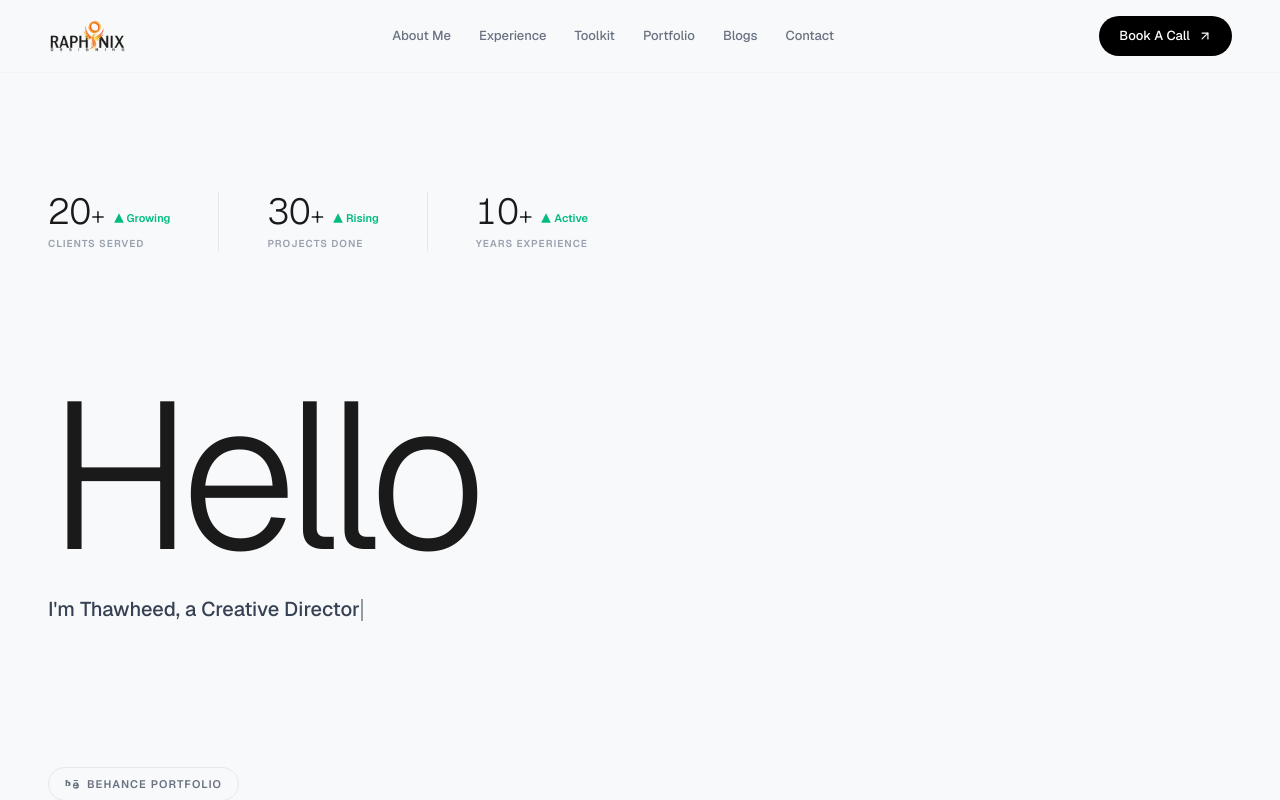
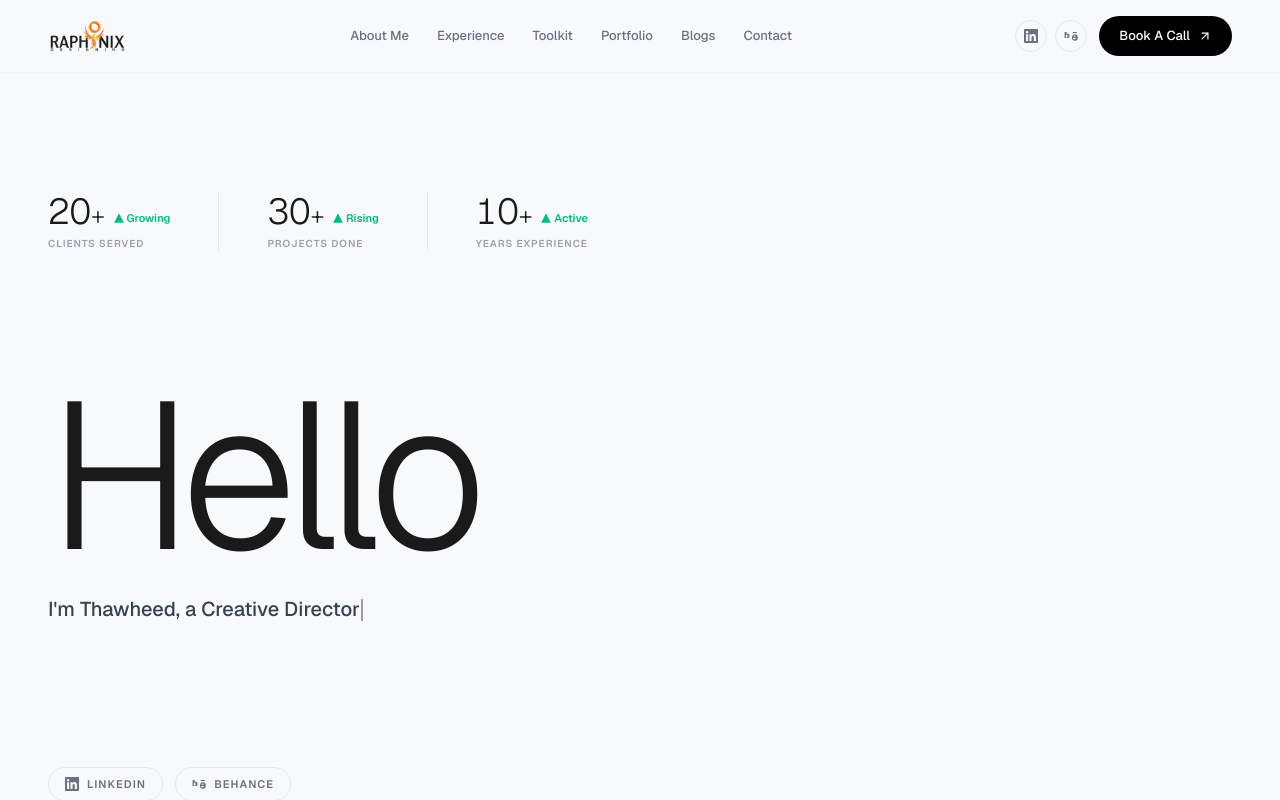
Before and after one commit to amaannn7/thouheed-portfolio, a Next.js app: page / in a window 1280 px wide. Shown: the top 800 px of the page. Built offline with nearby package versions, Linux system fonts and the light colour scheme.

Commit message:
added some changes

```diff
--- a/app/page.tsx
+++ b/app/page.tsx
@@ -373,8 +373,11 @@ function MobileDrawer() {
         <a href="mailto:thouheedshereef@gmail.com" className="inline-flex items-center gap-2 text-[13px] font-semibold text-[#1a1a1a]">
           <Mail className="w-4 h-4" /> thouheedshereef@gmail.com
         </a>
+        <a href="https://www.linkedin.com/in/thawheed-de-alwis" target="_blank" rel="noopener noreferrer" className="inline-flex items-center gap-2 text-[13px] font-semibold text-[#1a1a1a]">
+          <svg className="w-4 h-4" fill="currentColor" viewBox="0 0 24 24"><path d="M20.447 20.452h-3.554v-5.569c0-1.328-.027-3.037-1.852-3.037-1.853 0-2.136 1.445-2.136 2.939v5.667H9.351V9h3.414v1.561h.046c.477-.9 1.637-1.85 3.37-1.85 3.601 0 4.267 2.37 4.267 5.455v6.286zM5.337 7.433a2.062 2.062 0 01-2.063-2.065 2.064 2.064 0 112.063 2.065zm1.782 13.019H3.555V9h3.564v11.452zM22.225 0H1.771C.792 0 0 .774 0 1.729v20.542C0 23.227.792 24 1.771 24h20.451C23.2 24 24 23.227 24 22.271V1.729C24 .774 23.2 0 22.222 0h.003z" /></svg> LinkedIn
+        </a>
         <a href="https://www.behance.net/thouheeddealwis" target="_blank" rel="noopener noreferrer" className="inline-flex items-center gap-2 text-[13px] font-semibold text-[#1a1a1a]">
-          <svg className="w-4 h-4" viewBox="0 0 24 24" fill="currentColor"><path d="M22 7h-7V5h7v2zm1.726 10c-.442 1.297-2.029 3-5.101 3-3.074 0-5.051-1.598-5.051-5.355 0-3.590 1.925-5.744 5.051-5.744 3.074 0 4.814 1.867 5.101 4.996.047.437.069.885.069 1.353H15.5c.13 2.002 1.182 2.418 2.368 2.418 1.187 0 1.817-.694 2.063-1.667h3.795zm-7.44-3.667h3.569c-.051-1.453-.9-2.22-1.784-2.22-.929 0-1.645.748-1.785 2.22zM9.5 12.4c0 1.97-1.066 3.21-2.79 3.21-1.12 0-1.893-.453-2.21-1.193V15.5H1V5h3.5v3.827c.317-.693 1.007-1.127 2.21-1.127C8.434 7.7 9.5 8.957 9.5 12.4zm-3.414 0c0-1.518-.513-2.4-1.42-2.4-.907 0-1.416.882-1.416 2.4 0 1.516.51 2.4 1.416 2.4.907 0 1.42-.884 1.42-2.4z" /></svg> Behance Portfolio
+          <svg className="w-4 h-4" viewBox="0 0 24 24" fill="currentColor"><path d="M22 7h-7V5h7v2zm1.726 10c-.442 1.297-2.029 3-5.101 3-3.074 0-5.051-1.598-5.051-5.355 0-3.590 1.925-5.744 5.051-5.744 3.074 0 4.814 1.867 5.101 4.996.047.437.069.885.069 1.353H15.5c.13 2.002 1.182 2.418 2.368 2.418 1.187 0 1.817-.694 2.063-1.667h3.795zm-7.44-3.667h3.569c-.051-1.453-.9-2.22-1.784-2.22-.929 0-1.645.748-1.785 2.22zM9.5 12.4c0 1.97-1.066 3.21-2.79 3.21-1.12 0-1.893-.453-2.21-1.193V15.5H1V5h3.5v3.827c.317-.693 1.007-1.127 2.21-1.127C8.434 7.7 9.5 8.957 9.5 12.4zm-3.414 0c0-1.518-.513-2.4-1.42-2.4-.907 0-1.416.882-1.416 2.4 0 1.516.51 2.4 1.416 2.4.907 0 1.42-.884 1.42-2.4z" /></svg> Behance
         </a>
       </div>
     </div>
@@ -404,6 +407,19 @@ export default function Home() {
               ))}
             </div>
             <div className="flex items-center gap-3">
+              {/* Social icons — desktop only */}
+              <div className="hidden md:flex items-center gap-2">
+                <a href="https://www.linkedin.com/in/thawheed-de-alwis" target="_blank" rel="noopener noreferrer"
+                  aria-label="LinkedIn"
+                  className="w-8 h-8 flex items-center justify-center rounded-full border border-gray-200 text-gray-500 hover:border-gray-900 hover:text-gray-900 transition-all duration-200">
+                  <svg className="w-3.5 h-3.5" fill="currentColor" viewBox="0 0 24 24"><path d="M20.447 20.452h-3.554v-5.569c0-1.328-.027-3.037-1.852-3.037-1.853 0-2.136 1.445-2.136 2.939v5.667H9.351V9h3.414v1.561h.046c.477-.9 1.637-1.85 3.37-1.85 3.601 0 4.267 2.37 4.267 5.455v6.286zM5.337 7.433a2.062 2.062 0 01-2.063-2.065 2.064 2.064 0 112.063 2.065zm1.782 13.019H3.555V9h3.564v11.452zM22.225 0H1.771C.792 0 0 .774 0 1.729v20.542C0 23.227.792 24 1.771 24h20.451C23.2 24 24 23.227 24 22.271V1.729C24 .774 23.2 0 22.222 0h.003z" /></svg>
+                </a>
+                <a href="https://www.behance.net/thouheeddealwis" target="_blank" rel="noopener noreferrer"
+                  aria-label="Behance"
+                  className="w-8 h-8 flex items-center justify-center rounded-full border border-gray-200 text-gray-500 hover:border-gray-900 hover:text-gray-900 transition-all duration-200">
+                  <svg className="w-3.5 h-3.5" fill="currentColor" viewBox="0 0 24 24"><path d="M22 7h-7V5h7v2zm1.726 10c-.442 1.297-2.029 3-5.101 3-3.074 0-5.051-1.598-5.051-5.355 0-3.590 1.925-5.744 5.051-5.744 3.074 0 4.814 1.867 5.101 4.996.047.437.069.885.069 1.353H15.5c.13 2.002 1.182 2.418 2.368 2.418 1.187 0 1.817-.694 2.063-1.667h3.795zm-7.44-3.667h3.569c-.051-1.453-.9-2.22-1.784-2.22-.929 0-1.645.748-1.785 2.22zM9.5 12.4c0 1.97-1.066 3.21-2.79 3.21-1.12 0-1.893-.453-2.21-1.193V15.5H1V5h3.5v3.827c.317-.693 1.007-1.127 2.21-1.127C8.434 7.7 9.5 8.957 9.5 12.4zm-3.414 0c0-1.518-.513-2.4-1.42-2.4-.907 0-1.416.882-1.416 2.4 0 1.516.51 2.4 1.416 2.4.907 0 1.42-.884 1.42-2.4z" /></svg>
+                </a>
+              </div>
               <a href="tel:+94779081798"
                 className="flex items-center gap-2 px-5 py-2.5 bg-black text-white rounded-full text-[13px] font-medium hover:bg-gray-800 active:scale-95 transition-all duration-200">
                 Book A Call <ArrowUpRight className="w-3.5 h-3.5" />
@@ -450,7 +466,16 @@ export default function Home() {
 
               {/* Social links + scroll hint */}
               <div className="flex flex-col gap-4 animate-fade-up delay-400 mt-6">
-                <div className="flex items-center gap-4">
+                <div className="flex items-center gap-3">
+                  <a
+                    href="https://www.linkedin.com/in/thawheed-de-alwis"
+                    target="_blank"
+                    rel="noopener noreferrer"
+                    className="inline-flex items-center gap-2 text-[11px] font-semibold uppercase tracking-widest text-gray-500 border border-gray-200 rounded-full px-4 py-2 hover:border-gray-900 hover:text-gray-900 transition-all duration-200"
+                  >
+                    <svg className="w-3.5 h-3.5" fill="currentColor" viewBox="0 0 24 24"><path d="M20.447 20.452h-3.554v-5.569c0-1.328-.027-3.037-1.852-3.037-1.853 0-2.136 1.445-2.136 2.939v5.667H9.351V9h3.414v1.561h.046c.477-.9 1.637-1.85 3.37-1.85 3.601 0 4.267 2.37 4.267 5.455v6.286zM5.337 7.433a2.062 2.062 0 01-2.063-2.065 2.064 2.064 0 112.063 2.065zm1.782 13.019H3.555V9h3.564v11.452zM22.225 0H1.771C.792 0 0 .774 0 1.729v20.542C0 23.227.792 24 1.771 24h20.451C23.2 24 24 23.227 24 22.271V1.729C24 .774 23.2 0 22.222 0h.003z" /></svg>
+                    LinkedIn
+                  </a>
                   <a
                     href="https://www.behance.net/thouheeddealwis"
                     target="_blank"
@@ -458,7 +483,7 @@ export default function Home() {
                     className="inline-flex items-center gap-2 text-[11px] font-semibold uppercase tracking-widest text-gray-500 border border-gray-200 rounded-full px-4 py-2 hover:border-gray-900 hover:text-gray-900 transition-all duration-200"
                   >
                     <svg className="w-3.5 h-3.5" viewBox="0 0 24 24" fill="currentColor"><path d="M22 7h-7V5h7v2zm1.726 10c-.442 1.297-2.029 3-5.101 3-3.074 0-5.051-1.598-5.051-5.355 0-3.590 1.925-5.744 5.051-5.744 3.074 0 4.814 1.867 5.101 4.996.047.437.069.885.069 1.353H15.5c.13 2.002 1.182 2.418 2.368 2.418 1.187 0 1.817-.694 2.063-1.667h3.795zm-7.44-3.667h3.569c-.051-1.453-.9-2.22-1.784-2.22-.929 0-1.645.748-1.785 2.22zM9.5 12.4c0 1.97-1.066 3.21-2.79 3.21-1.12 0-1.893-.453-2.21-1.193V15.5H1V5h3.5v3.827c.317-.693 1.007-1.127 2.21-1.127C8.434 7.7 9.5 8.957 9.5 12.4zm-3.414 0c0-1.518-.513-2.4-1.42-2.4-.907 0-1.416.882-1.416 2.4 0 1.516.51 2.4 1.416 2.4.907 0 1.42-.884 1.42-2.4z" /></svg>
-                    Behance Portfolio
+                    Behance
                   </a>
                 </div>
                 <div className="flex items-center gap-3">
@@ -780,18 +805,31 @@ export default function Home() {
                     </p>
                     <h2 className="text-4xl font-semibold leading-tight">Latest Blog Posts</h2>
                   </div>
-                  <p className="text-[13px] text-gray-500 max-w-md leading-relaxed">
-                    Thoughts on leadership, learning, and people strategy from real projects and community engagement.
-                  </p>
+                  <div className="flex flex-col gap-4">
+                    <p className="text-[13px] text-gray-500 max-w-md leading-relaxed">
+                      Thoughts on leadership, learning, and people strategy from real projects and community engagement.
+                    </p>
+                    <div className="flex items-center gap-4">
+                      <a href="https://www.linkedin.com/in/thawheed-de-alwis" target="_blank" rel="noopener noreferrer" className="inline-flex items-center gap-2 text-[12px] font-semibold text-[#1a1a1a] hover:text-blue-600 transition-colors duration-200">
+                        <svg className="w-4 h-4" fill="currentColor" viewBox="0 0 24 24"><path d="M20.447 20.452h-3.554v-5.569c0-1.328-.027-3.037-1.852-3.037-1.853 0-2.136 1.445-2.136 2.939v5.667H9.351V9h3.414v1.561h.046c.477-.9 1.637-1.85 3.37-1.85 3.601 0 4.267 2.37 4.267 5.455v6.286zM5.337 7.433a2.062 2.062 0 01-2.063-2.065 2.064 2.064 0 112.063 2.065zm1.782 13.019H3.555V9h3.564v11.452zM22.225 0H1.771C.792 0 0 .774 0 1.729v20.542C0 23.227.792 24 1.771 24h20.451C23.2 24 24 23.227 24 22.271V1.729C24 .774 23.2 0 22.222 0h.003z" /></svg>
+                        LinkedIn
+                      </a>
+                      <span className="text-gray-200">·</span>
+                      <a href="https://www.behance.net/thouheeddealwis" target="_blank" rel="noopener noreferrer" className="inline-flex items-center gap-2 text-[12px] font-semibold text-[#1a1a1a] hover:text-blue-500 transition-colors duration-200">
+                        <svg className="w-4 h-4" fill="currentColor" viewBox="0 0 24 24"><path d="M22 7h-7V5h7v2zm1.726 10c-.442 1.297-2.029 3-5.101 3-3.074 0-5.051-1.867-5.051-5.449 0-3.563 1.98-5.551 5.001-5.551 3.055 0 4.73 1.989 5.101 4.994.047.437.069.885.069 1.352H15.5c.13 2.002 1.182 2.418 2.368 2.418 1.187 0 1.817-.694 2.063-1.767h3.795zm-7.44-3.667h3.569c-.051-1.453-.9-2.22-1.784-2.22-.929 0-1.645.748-1.785 2.22zM9.5 12.4c0 1.97-1.066 3.21-2.79 3.21-1.12 0-1.893-.453-2.21-1.193V15.5H1V5h3.5v3.827c.317-.693 1.007-1.127 2.21-1.127C8.434 7.7 9.5 8.957 9.5 12.4zm-3.414 0c0-1.518-.513-2.4-1.42-2.4-.907 0-1.416.882-1.416 2.4 0 1.516.51 2.4 1.416 2.4.907 0 1.42-.884 1.42-2.4z" /></svg>
+                        Behance
+                      </a>
+                    </div>
+                  </div>
                 </div>
               </Reveal>
 
-              <div className="grid grid-cols-1 md:grid-cols-2 gap-6">
+              <div className="grid grid-cols-1 md:grid-cols-3 gap-6">
                 <Reveal delay={100}>
                   <article className="group bg-[#f8f9fa] border border-gray-100 rounded-3xl overflow-hidden hover:shadow-lg transition-all duration-300">
                     <a href="https://thawheed-de-alwis.blogspot.com/2025/08/hr-recruitment-topics-subcategories.html" target="_blank" rel="noopener noreferrer" className="block">
                       <div className="relative w-full aspect-[16/10] overflow-hidden">
-                        <Image src="/blog-1.jpg" alt="HR Recruitment Topics & Subcategories" fill sizes="(max-width: 768px) 100vw, 50vw" className="object-cover transition-transform duration-700 group-hover:scale-105" />
+                        <Image src="/blog-1.jpg" alt="HR Recruitment Topics & Subcategories" fill sizes="(max-width: 768px) 100vw, 33vw" className="object-cover transition-transform duration-700 group-hover:scale-105" />
                       </div>
                       <div className="p-6">
                         <p className="text-[10px] font-semibold uppercase tracking-widest text-gray-400 mb-3">August 01, 2025</p>
@@ -811,13 +849,33 @@ export default function Home() {
                   <article className="group bg-[#f8f9fa] border border-gray-100 rounded-3xl overflow-hidden hover:shadow-lg transition-all duration-300">
                     <a href="https://thawheed-de-alwis.blogspot.com/2026/04/creating-impact-beyond-classrooms.html" target="_blank" rel="noopener noreferrer" className="block">
                       <div className="relative w-full aspect-[16/10] overflow-hidden">
-                        <Image src="/blog-2.jpeg" alt="Creating Impact Beyond Classrooms: Exploring Local Careers & Role Models" fill sizes="(max-width: 768px) 100vw, 50vw" className="object-cover transition-transform duration-700 group-hover:scale-105" />
+                        <Image src="/blog-2.jpeg" alt="Creating Impact Beyond Classrooms: Exploring Local Careers & Role Models" fill sizes="(max-width: 768px) 100vw, 33vw" className="object-cover transition-transform duration-700 group-hover:scale-105" />
                       </div>
                       <div className="p-6">
                         <p className="text-[10px] font-semibold uppercase tracking-widest text-gray-400 mb-3">April 25, 2026</p>
                         <h3 className="text-2xl font-semibold leading-tight text-[#1a1a1a] mb-3">Creating Impact Beyond Classrooms</h3>
                         <p className="text-[13px] text-gray-600 leading-relaxed mb-5">
                           Reflections from a community workshop at Soysa College focused on local careers, role models, and practical pathways for students.
+                        </p>
+                        <span className="inline-flex items-center gap-2 text-[12px] font-semibold text-black border-b border-black pb-0.5">
+                          Read Article <ArrowUpRight className="w-3.5 h-3.5" />
+                        </span>
+                      </div>
+                    </a>
+                  </article>
+                </Reveal>
+
+                <Reveal delay={300}>
+                  <article className="group bg-[#f8f9fa] border border-gray-100 rounded-3xl overflow-hidden hover:shadow-lg transition-all duration-300">
+                    <a href="https://thawheed-de-alwis.blogspot.com/2026/04/creative-product-designing-where.html" target="_blank" rel="noopener noreferrer" className="block">
+                      <div className="relative w-full aspect-[16/10] overflow-hidden">
+                        <Image src="/blog-3.jpeg" alt="Creative Product Designing: Where Innovation Meets Purpose" fill sizes="(max-width: 768px) 100vw, 33vw" className="object-cover transition-transform duration-700 group-hover:scale-105" />
+                      </div>
+                      <div className="p-6">
+                        <p className="text-[10px] font-semibold uppercase tracking-widest text-gray-400 mb-3">April 29, 2026</p>
+                        <h3 className="text-2xl font-semibold leading-tight text-[#1a1a1a] mb-3">Creative Product Designing: Where Innovation Meets Purpose</h3>
+                        <p className="text-[13px] text-gray-600 leading-relaxed mb-5">
+                          How creativity, usability, and emotional connection converge to make products that stand out — from concept to user experience.
                         </p>
                         <span className="inline-flex items-center gap-2 text-[12px] font-semibold text-black border-b border-black pb-0.5">
                           Read Article <ArrowUpRight className="w-3.5 h-3.5" />
@@ -853,6 +911,17 @@ export default function Home() {
                 <a href="mailto:thouheedshereef@gmail.com"
                   className="flex items-center gap-2 px-8 py-3.5 border border-white/20 text-white rounded-full font-medium text-sm hover:border-white transition-all duration-200">
                   <Mail className="w-4 h-4" /> Send an Email
+                </a>
+              </div>
+              <div className="flex items-center gap-4 mt-6">
+                <a href="https://www.linkedin.com/in/thawheed-de-alwis" target="_blank" rel="noopener noreferrer"
+                  className="flex items-center gap-2 text-[12px] font-semibold text-gray-400 hover:text-white transition-colors duration-200">
+                  <svg className="w-4 h-4" fill="currentColor" viewBox="0 0 24 24"><path d="M20.447 20.452h-3.554v-5.569c0-1.328-.027-3.037-1.852-3.037-1.853 0-2.136 1.445-2.136 2.939v5.667H9.351V9h3.414v1.561h.046c.477-.9 1.637-1.85 3.37-1.85 3.601 0 4.267 2.37 4.267 5.455v6.286zM5.337 7.433a2.062 2.062 0 01-2.063-2.065 2.064 2.064 0 112.063 2.065zm1.782 13.019H3.555V9h3.564v11.452zM22.225 0H1.771C.792 0 0 .774 0 1.729v20.542C0 23.227.792 24 1.771 24h20.451C23.2 24 24 23.227 24 22.271V1.729C24 .774 23.2 0 22.222 0h.003z" /></svg> LinkedIn
+                </a>
+                <span className="text-white/10">·</span>
+                <a href="https://www.behance.net/thouheeddealwis" target="_blank" rel="noopener noreferrer"
+                  className="flex items-center gap-2 text-[12px] font-semibold text-gray-400 hover:text-white transition-colors duration-200">
+                  <svg className="w-4 h-4" fill="currentColor" viewBox="0 0 24 24"><path d="M22 7h-7V5h7v2zm1.726 10c-.442 1.297-2.029 3-5.101 3-3.074 0-5.051-1.598-5.051-5.355 0-3.590 1.925-5.744 5.051-5.744 3.074 0 4.814 1.867 5.101 4.996.047.437.069.885.069 1.353H15.5c.13 2.002 1.182 2.418 2.368 2.418 1.187 0 1.817-.694 2.063-1.667h3.795zm-7.44-3.667h3.569c-.051-1.453-.9-2.22-1.784-2.22-.929 0-1.645.748-1.785 2.22zM9.5 12.4c0 1.97-1.066 3.21-2.79 3.21-1.12 0-1.893-.453-2.21-1.193V15.5H1V5h3.5v3.827c.317-.693 1.007-1.127 2.21-1.127C8.434 7.7 9.5 8.957 9.5 12.4zm-3.414 0c0-1.518-.513-2.4-1.42-2.4-.907 0-1.416.882-1.416 2.4 0 1.516.51 2.4 1.416 2.4.907 0 1.42-.884 1.42-2.4z" /></svg> Behance
                 </a>
               </div>
             </Reveal>
```
Also changed, not shown: public/blog-3.jpeg (added).
